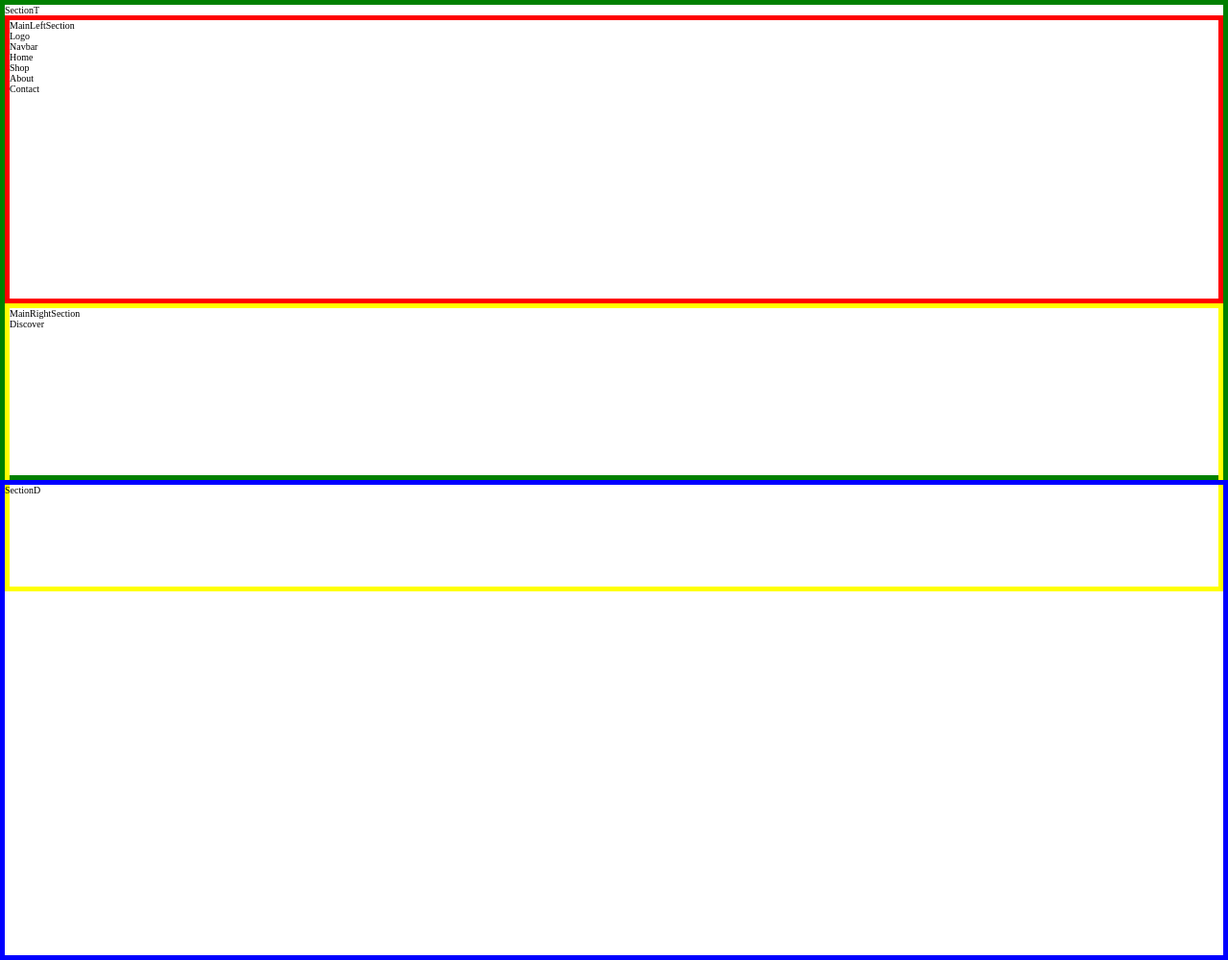
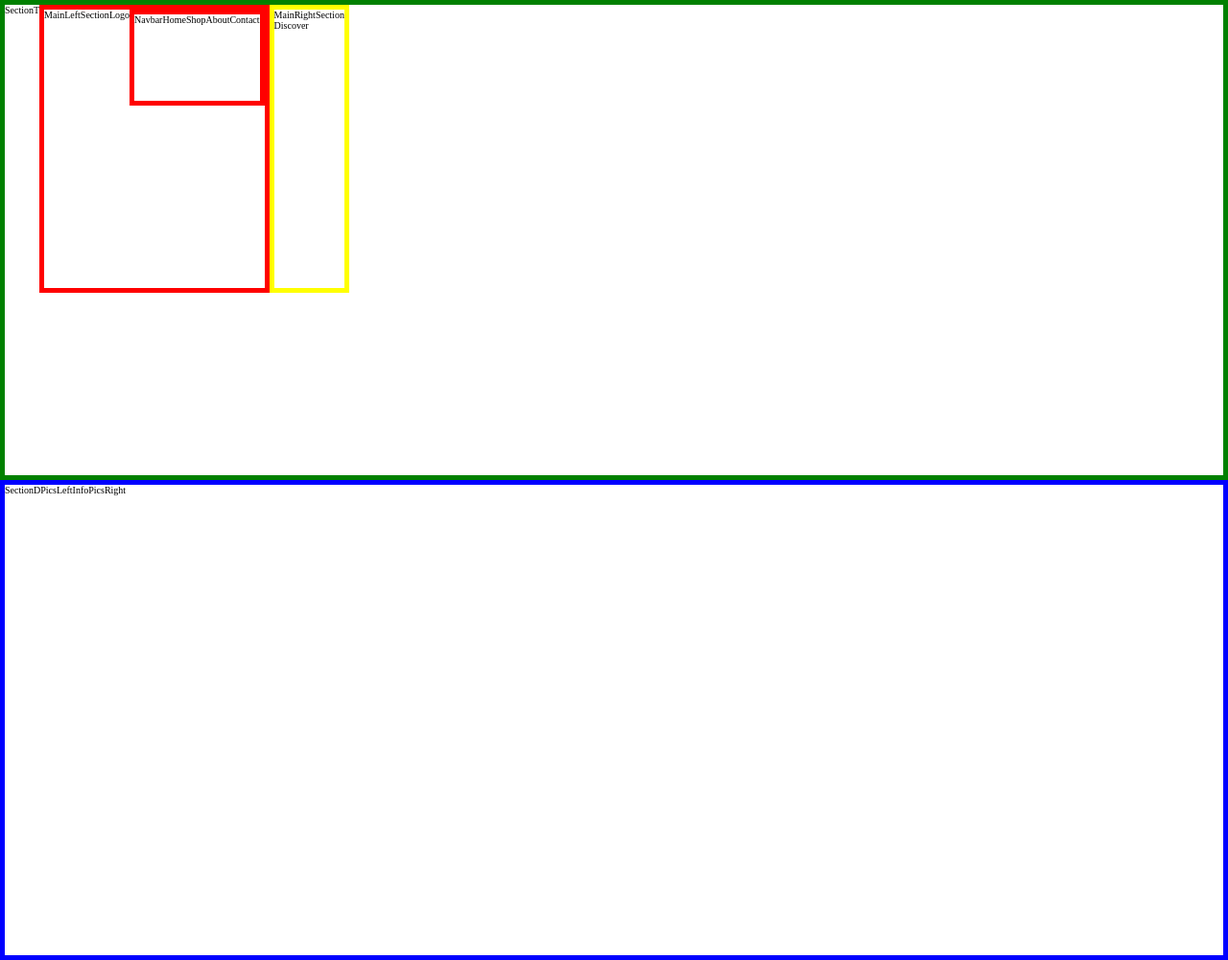
Before and after one commit to Mila-Kostic/furniture-shop-react, a React (Create React App) app: page / in a window 1280 px wide. Shown: the whole page at 96% size. Built offline with nearby package versions, Linux system fonts and the light colour scheme.

Commit message:
section-down base

```diff
--- a/src/components/section-down/Info.jsx
+++ b/src/components/section-down/Info.jsx
@@ -0,0 +1,7 @@
+import React from "react";
+
+function Info() {
+  return <div>Info</div>;
+}
+
+export default Info;
--- /dev/null
+++ b/src/components/section-down/PicsLeft.jsx
@@ -0,0 +1,7 @@
+import React from "react";
+
+function PicsLeft() {
+  return <div>PicsLeft</div>;
+}
+
+export default PicsLeft;
--- /dev/null
+++ b/src/components/section-down/PicsRight.jsx
@@ -0,0 +1,7 @@
+import React from "react";
+
+function PicsRight() {
+  return <div>PicsRight</div>;
+}
+
+export default PicsRight;
--- a/src/components/section-down/SectionD.jsx
+++ b/src/components/section-down/SectionD.jsx
@@ -1,7 +1,17 @@
 import React from "react";
+import PicsLeft from "./PicsLeft";
+import Info from "./Info";
+import PicsRight from "./PicsRight";
 
 function SectionD() {
-  return <div className="section-d">SectionD</div>;
+  return (
+    <div className="section-d">
+      SectionD
+      <PicsLeft />
+      <Info />
+      <PicsRight />
+    </div>
+  );
 }
 
 export default SectionD;
--- a/src/components/section-top/left-section/navbar/About.jsx
+++ b/src/components/section-top/left-section/navbar/About.jsx
@@ -1,7 +1,7 @@
 import React from "react";
 
 function About() {
-  return <div>About</div>;
+  return <div className="about">About</div>;
 }
 
 export default About;
--- a/src/components/section-top/left-section/navbar/Navbar.jsx
+++ b/src/components/section-top/left-section/navbar/Navbar.jsx
@@ -6,7 +6,7 @@ import Contact from "./Contact";
 
 function Navbar() {
   return (
-    <div>
+    <div className="navbar">
       Navbar
       <Home />
       <Shop />
--- a/src/scss/index.css
+++ b/src/scss/index.css
@@ -18,11 +18,17 @@ body {
 .section-t {
   height: 50rem;
   border: 5px solid green;
+  display: flex;
+  flex-wrap: wrap;
+  flex-direction: row;
 }
 
 .main-left-section {
   height: 30rem;
   border: 5px solid red;
+  display: flex;
+  flex-wrap: wrap;
+  flex-direction: row;
 }
 
 .main-right-section {
@@ -33,4 +39,15 @@ body {
 .section-d {
   height: 50rem;
   border: 5px solid blue;
+  display: flex;
+  flex-wrap: wrap;
+  flex-direction: row;
+}
+
+.navbar {
+  height: 10rem;
+  border: 5px solid red;
+  display: flex;
+  flex-wrap: wrap;
+  flex-direction: row;
 }/*# sourceMappingURL=index.css.map */
--- a/src/scss/index.scss
+++ b/src/scss/index.scss
@@ -97,11 +97,17 @@ body {
 .section-t {
   height: 50rem;
   border: 5px solid green;
+  display: flex;
+  flex-wrap: wrap;
+  flex-direction: row;
 }
 
 .main-left-section {
   height: 30rem;
   border: 5px solid red;
+  display: flex;
+  flex-wrap: wrap;
+  flex-direction: row;
 }
 
 .main-right-section {
@@ -112,4 +118,15 @@ body {
 .section-d {
   height: 50rem;
   border: 5px solid blue;
+  display: flex;
+  flex-wrap: wrap;
+  flex-direction: row;
 }
+
+.navbar {
+  height: 10rem;
+  border: 5px solid red;
+  display: flex;
+  flex-wrap: wrap;
+  flex-direction: row;
+}
```
Also changed, not shown: src/components/section-down/Pics-left.jsx (deleted), src/components/section-down/Pics-right.jsx (deleted), 1 other file (tests, documents, lock files or other folders).
